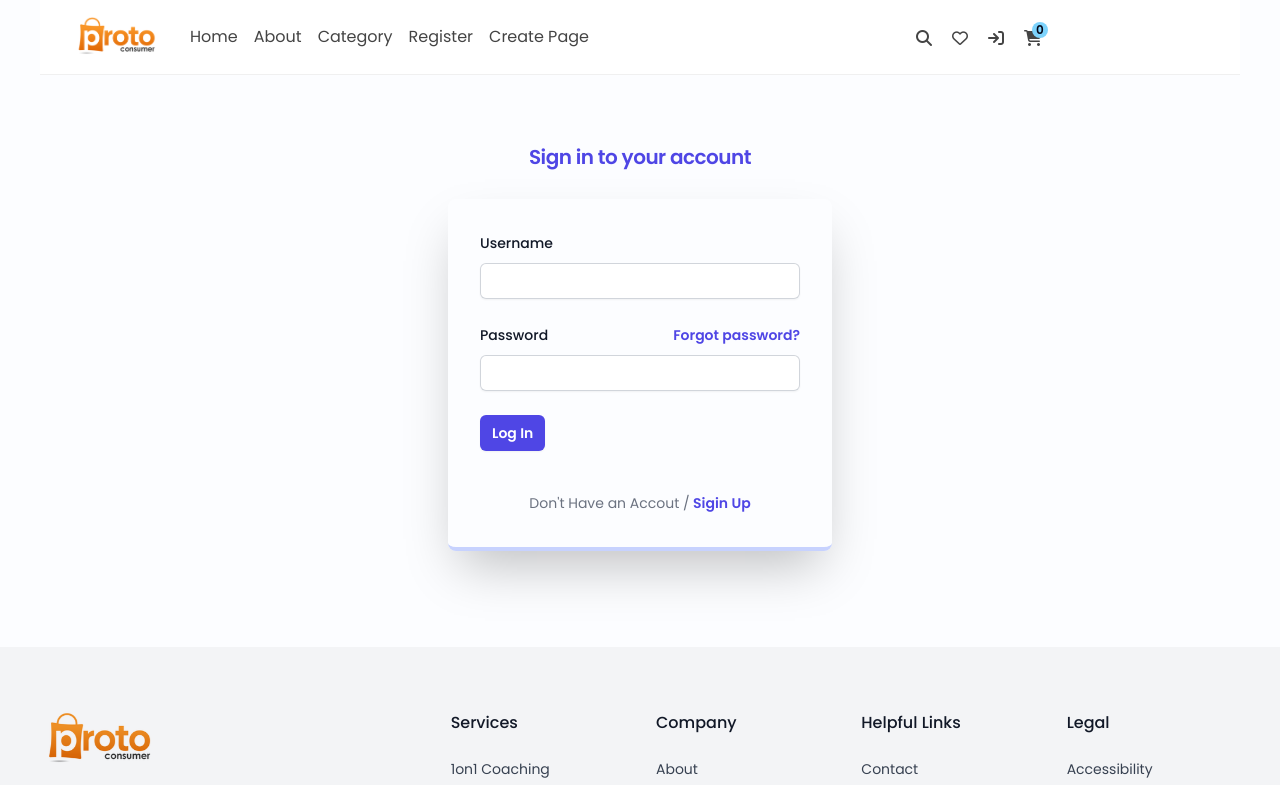
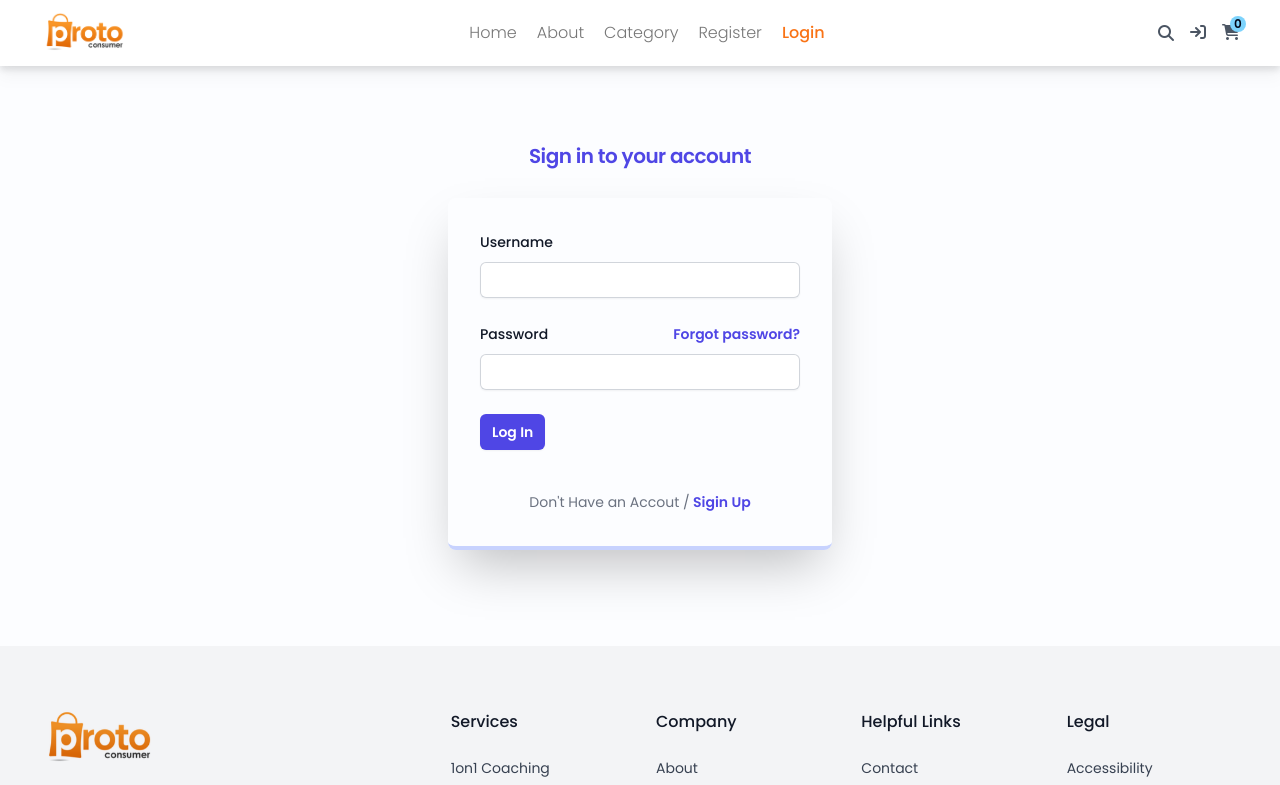
Before and after one commit to scriptwithahmad/u-shop-2.0, a Next.js app: page /login in a window 1280 px wide. Shown: the top 785 px of the page. Built offline with nearby package versions, Linux system fonts and the light colour scheme; no server answers.

Commit message:
Navbar Changed

```diff
--- a/components/Layout.js
+++ b/components/Layout.js
@@ -3,6 +3,7 @@ import Dnav from "./Dnav";
 import Aside from "./Aside";
 import { useRouter } from "next/router";
 import Footer from "./Footer";
+import Nav from "./Nav";
 
 export default function Layout({ children }) {
   const { pathname, back } = useRouter();
@@ -25,7 +26,8 @@ export default function Layout({ children }) {
           </div>
         ) : (
           <div>
-            <NavBar />
+            <Nav />
+            {/* <NavBar /> */}
             {children}
             <Footer />
           </div>
--- /dev/null
+++ b/components/Nav.jsx
@@ -0,0 +1,169 @@
+import Search from "./Search";
+import Link from "next/link";
+import Image from "next/image";
+import { useContext, useState } from "react";
+import { usePathname } from "next/navigation";
+import { CartContext } from "@/context/CartProvider";
+import OutsideClickHandler from "react-outside-click-handler";
+
+const navLinks = [
+  { text: "Home", route: "/" },
+  { text: "About", route: "/about" },
+  { text: "Category", route: "/categories" },
+  { text: "Register", route: "/register" },
+  { text: "Login", route: "/login" },
+];
+
+const Nav = () => {
+  const router = usePathname();
+  const [showSearch, setShowSearch] = useState(false);
+  const [mobNavPosstion, setMobNavPosstion] = useState(false);
+
+  const { cartItems } = useContext(CartContext);
+  const NoOfCartItems = cartItems.length;
+
+  return (
+    <>
+      <div className="bg-white drop-shadow-lg py-3 sticky top-0 backdrop-blur-3xl mb-2">
+        <nav className="flex items-center justify-between max-w-[1200px] m-auto px-4 lg:px-0">
+          <div className=" w-24 h-auto">
+            <Link href="/">
+              <picture>
+                <Image
+                  priority
+                  width={700}
+                  height={200}
+                  alt="Logo Here"
+                  src="/navLogo.png"
+                  className="w-full h-full object-contain"
+                />
+              </picture>
+            </Link>
+          </div>
+
+          <div>
+            <ul className="flex gap-5 items-center">
+              {navLinks.map((links) => (
+                <li
+                  key={links.route}
+                  className="text-[#777] font-light hover:text-slate-700 transition duration-200 hidden lg:block"
+                >
+                  <Link
+                    href={links.route}
+                    className={
+                      router === links.route
+                        ? "relative before:absolute before:-bottom-1 font-medium text-orange-500"
+                        : ""
+                    }
+                  >
+                    {links.text}
+                  </Link>
+                </li>
+              ))}
+            </ul>
+
+            {/* Navbar Toggle Button ===================== */}
+            <OutsideClickHandler
+              onOutsideClick={() => {
+                setMobNavPosstion(false);
+              }}
+            >
+              <div
+                onClick={() => setMobNavPosstion(!mobNavPosstion)}
+                className="lg:hidden visible"
+              >
+                <div className="grid grid-cols-1 items-center gap-3 relative cursor-pointer">
+                  <span
+                    className="w-6 border border-gray-400 absolute mt-0 transition-all duration-300 ease-in-out"
+                    style={{
+                      rotate: `${mobNavPosstion === false ? 0 : 40}deg`,
+                      top: `${mobNavPosstion === false ? 3 : 10}px`,
+                    }}
+                  ></span>
+                  <span
+                    className="w-6 border border-gray-400 mt-5"
+                    style={{ opacity: `${mobNavPosstion === false ? 1 : 0}` }}
+                  ></span>
+                  <span
+                    className="w-6 border border-gray-400 mt-0 absolute top-3 transition-all duration-300 ease-in-out"
+                    style={{
+                      rotate: `${mobNavPosstion === false ? 0 : -40}deg`,
+                    }}
+                  ></span>
+                </div>
+              </div>
+            </OutsideClickHandler>
+            {/* Navbar Toggle Button ===================== */}
+          </div>
+          <div className=" lg:flex gap-4 items-center text-gray-60 hidden">
+            <i
+              onClick={() => setShowSearch(true)}
+              className=" fa-solid fa-magnifying-glass cursor-pointer text-gray-600 hover:text-orange-500"
+            ></i>
+            <Link href={"/login"}>
+              <i className=" fa-solid fa-arrow-right-to-bracket cursor-pointer text-gray-600 hover:text-orange-500"></i>
+            </Link>
+            <Link href={"/cart"}>
+              <i className=" fa-solid fa-cart-shopping relative cursor-pointer text-gray-600 hover:text-orange-500">
+                <span className="bg-sky-300 text-slate-950 absolute -top-2 left-2 text-xs rounded-full h-4 w-4 flex items-center justify-center">
+                  {NoOfCartItems}
+                </span>
+              </i>
+            </Link>
+          </div>
+        </nav>
+      </div>
+
+      {showSearch && <Search setShowSearch={setShowSearch} />}
+
+      <div className="absolute top-0 z-50">
+        <nav
+          style={{
+            transition: ".5s",
+            left: `${mobNavPosstion === true ? 0 : -100}%`,
+          }}
+          className="navGlass h-full w-1/2 fixed p-4"
+        >
+          <div className="flex items-center justify-between">
+            <div className="w-[140px]">
+              <Link href="/">
+                <Image
+                  width={700}
+                  height={700}
+                  alt="Logo Here"
+                  src="/navLogo.png"
+                  data-src="images/logo1.webp"
+                  className="w-full h-full object-cover mix-blend-multiply"
+                />
+              </Link>
+            </div>
+            <i
+              onClick={() => setMobNavPosstion(false)}
+              className="bx bx-x text-xl p-1 text-slate-300 hover:text-slate-400 cursor-pointer rounded-full object-cover grid place-content-center "
+            ></i>
+          </div>
+          <ul className="grid gap-4 mt-10">
+            {navLinks.map((v, i) => (
+              <li key={i} className="text-slate-500 hover:text-slate-600">
+                <Link href={v.route}>{v.text}</Link>
+              </li>
+            ))}
+
+            <li className="text-slate-500 mt-10 hover:text-slate-600">
+              <Link
+                className="text-slate-400 border border-gray-300 px-5 py-2 rounded-full flex items-center gap-1 w-fit"
+                href="/categories"
+              >
+                Explore
+                <i className="bx bx-right-arrow-alt"></i>
+                <i className="fa-solid fa-angle-right animate-pulse"></i>
+              </Link>
+            </li>
+          </ul>
+        </nav>
+      </div>
+    </>
+  );
+};
+
+export default Nav;
--- a/package.json
+++ b/package.json
@@ -29,6 +29,7 @@
     "react-dom": "18.2.0",
     "react-hot-toast": "^2.4.1",
     "react-icons": "^4.12.0",
+    "react-outside-click-handler": "^1.3.0",
     "react-query": "^3.39.3",
     "react-slick": "^0.29.0",
     "react-star-ratings": "^2.3.0",
--- a/styles/globals.css
+++ b/styles/globals.css
@@ -849,3 +849,12 @@ body {
     transform: rotate(360deg);
   }
 }
+
+.navGlass {
+  background: rgba(255, 255, 255, 0.25);
+  box-shadow: 0 0 8px rgba(0, 0, 0, 0.2);
+  backdrop-filter: blur(18px);
+  -webkit-backdrop-filter: blur(15.5px);
+  border-radius: 10px;
+  border: 1px solid rgba(255, 255, 255, 0.18);
+}
```
Also changed, not shown: 1 other file (tests, documents, lock files or other folders).
